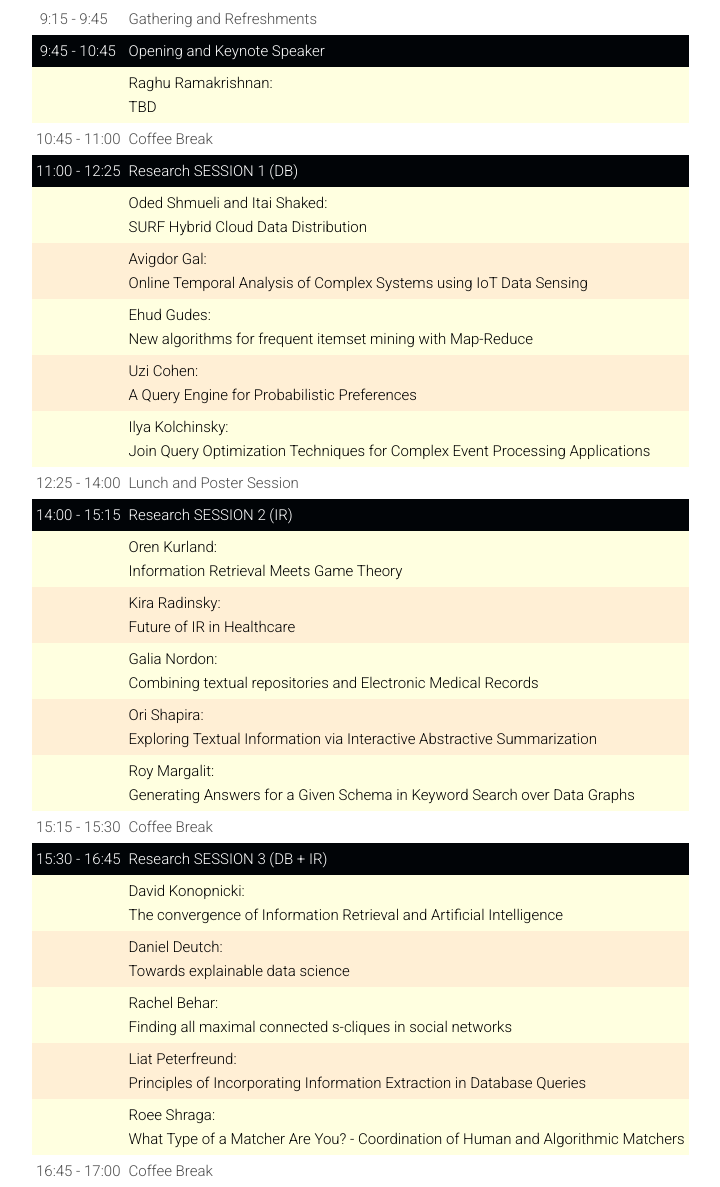
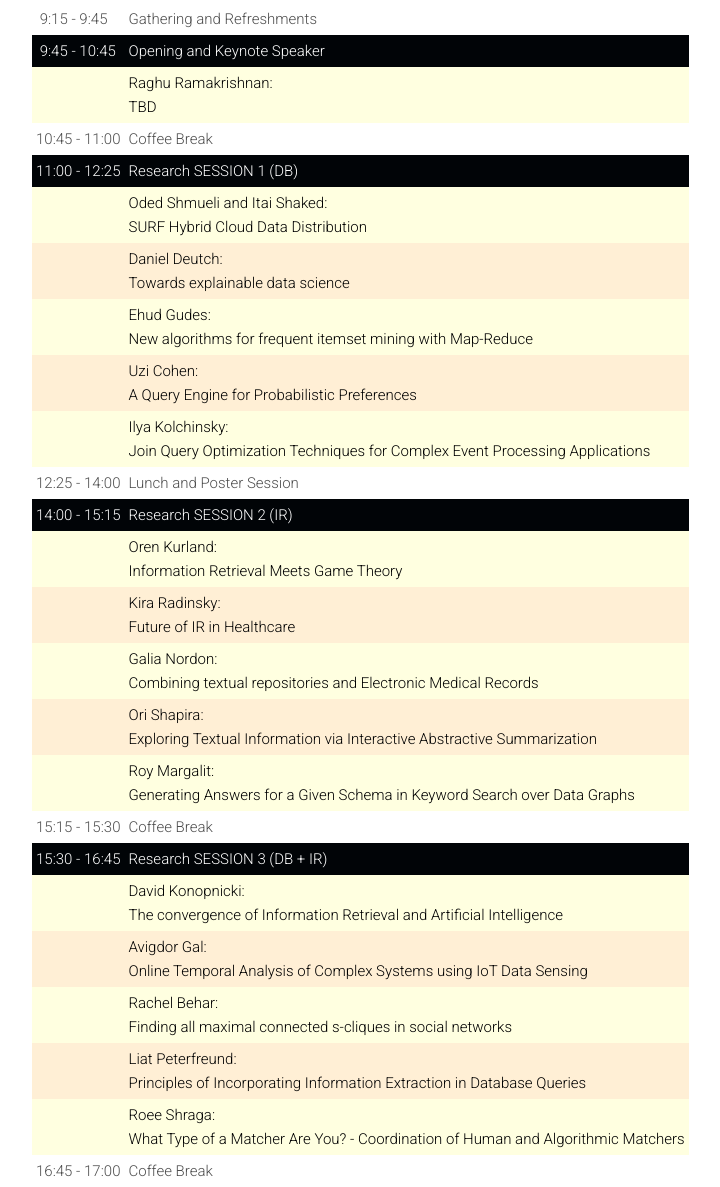
Before and after one commit to israeldbday/israeldbday.github.io, a website: page index.html in a window 1280 px wide. Shown: the part 2552-3739 px from the top of the page, without its empty margins (38-758 px from the left). Drawn offline with Linux system fonts and the light colour scheme; files whose address does not match are found by name.

Commit message:
Switched Avi and Daniel

```diff
--- a/index.html
+++ b/index.html
@@ -325,8 +325,7 @@
  <tr class="head"><td>11:00 - 12:25</td><td>Research SESSION 1 (DB)</td></tr>
  <tr class="d2"><td>&nbsp;</td><td>Oded Shmueli and Itai Shaked:<br/>
  SURF Hybrid Cloud Data Distribution</td></tr>
- <tr class="d3"><td>&nbsp;</td><td>Avigdor Gal:<br/>
- Online Temporal Analysis of Complex Systems using IoT Data Sensing</td></tr>
+ <tr class="d3"><td>&nbsp;</td><td>Daniel Deutch:<br/>Towards explainable data science</td></tr>
  <tr class="d2"><td>&nbsp;</td><td>Ehud Gudes:<br/>
  New algorithms for frequent itemset mining with Map-Reduce</td></tr>
  <tr class="d3"><td>&nbsp;</td><td>Uzi Cohen:<br/>
@@ -343,7 +342,7 @@
  <tr><td>15:15 - 15:30</td><td>Coffee Break</td></tr>
  <tr class="head"><td>15:30 - 16:45</td><td>Research SESSION 3 (DB + IR)</td></tr>
  <tr class="d2"><td>&nbsp;</td><td>David Konopnicki:<br/>The convergence of Information Retrieval and Artificial Intelligence</td></tr>
- <tr class="d3"><td>&nbsp;</td><td>Daniel Deutch:<br/>Towards explainable data science</td></tr>
+  <tr class="d3"><td>&nbsp;</td><td>Avigdor Gal:<br/>Online Temporal Analysis of Complex Systems using IoT Data Sensing</td></tr>
  <tr class="d2"><td>&nbsp;</td><td>Rachel Behar:<br/>Finding all maximal connected s-cliques in social networks</td></tr>
  <tr class="d3"><td>&nbsp;</td><td>Liat Peterfreund:<br/>Principles of Incorporating Information Extraction in Database Queries</td></tr>
  <tr class="d2"><td>&nbsp;</td><td>Roee Shraga:<br/>What Type of a Matcher Are You? - Coordination of Human and Algorithmic Matchers</td></tr>
```
